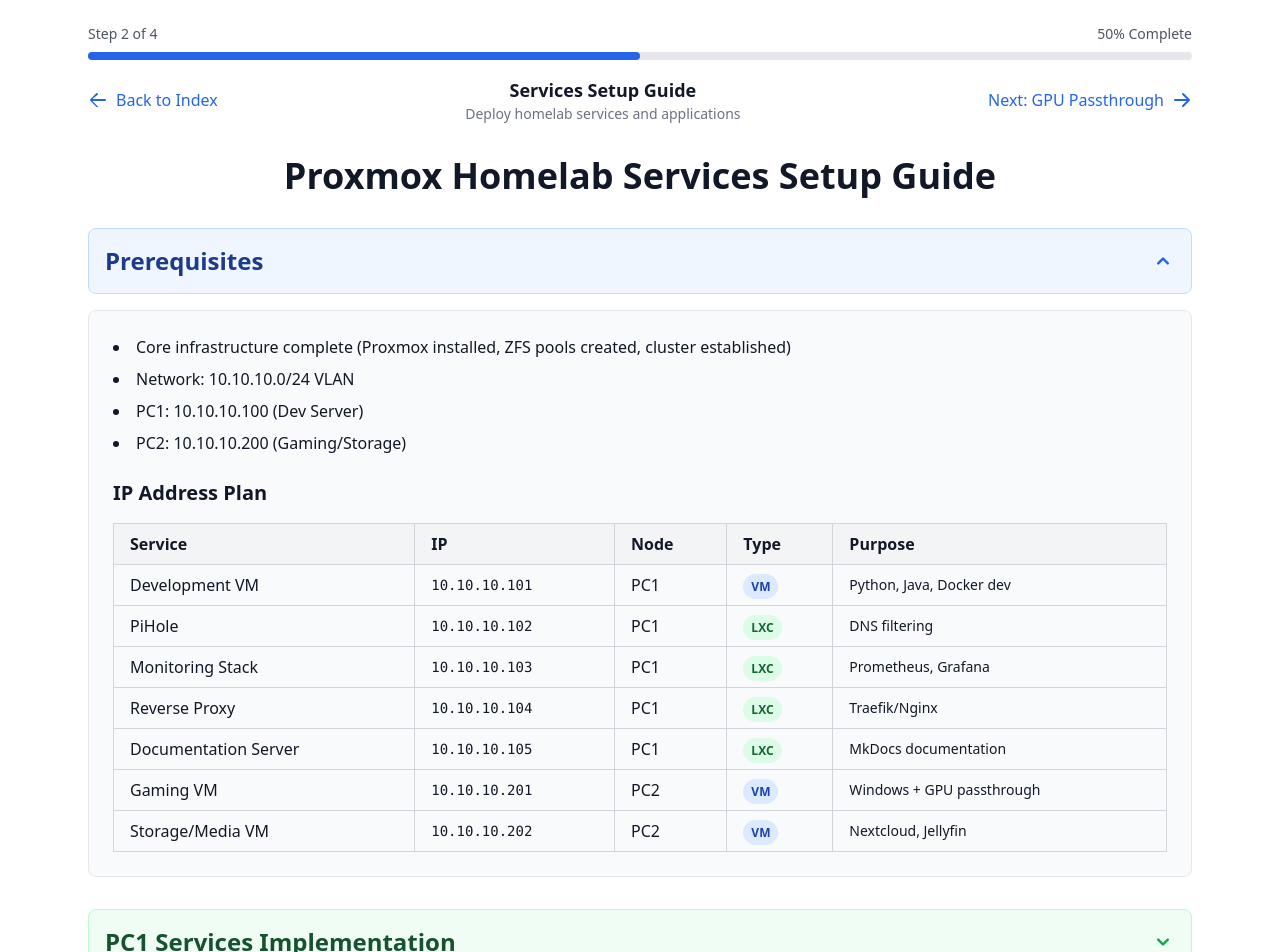
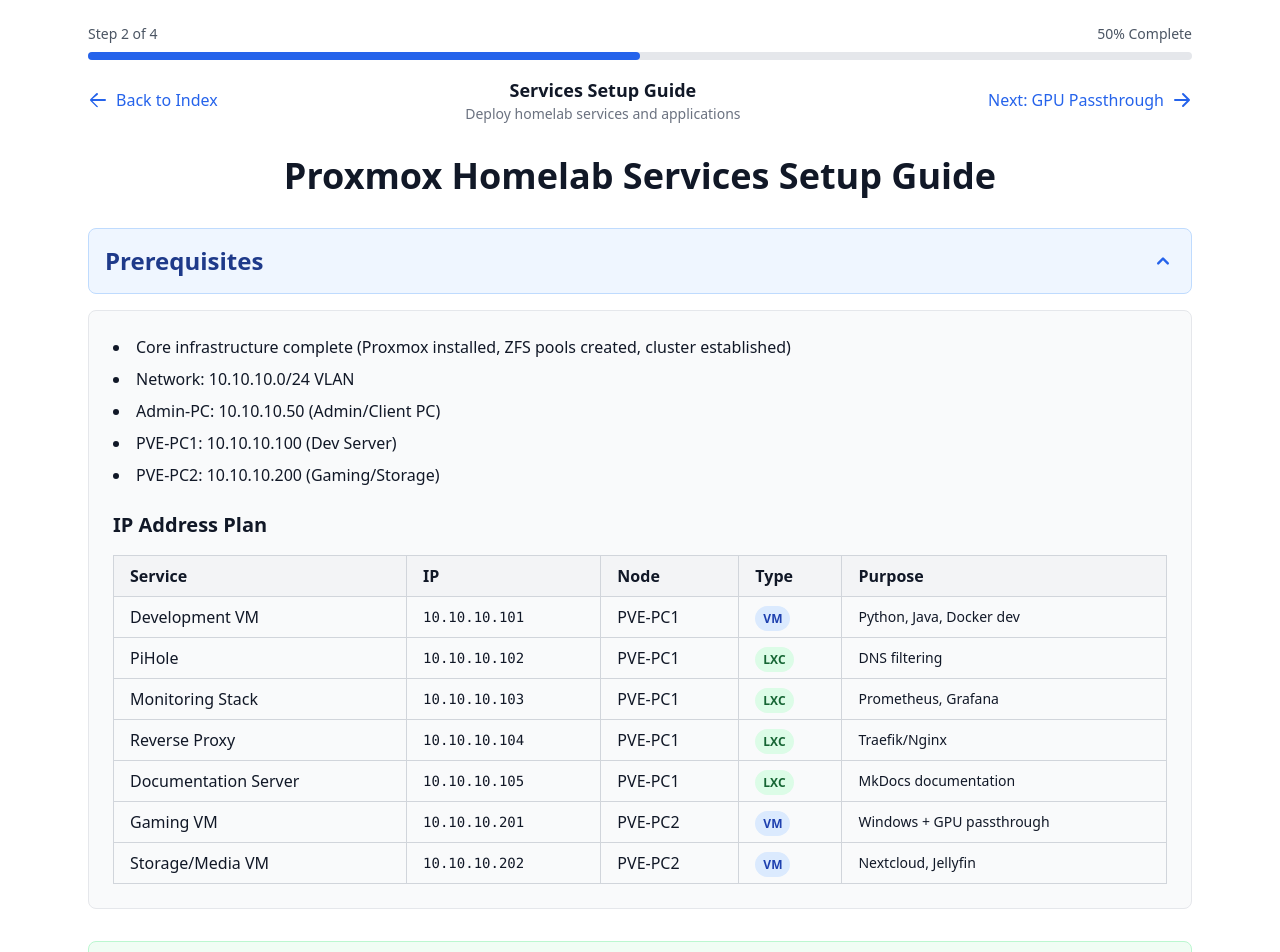
Before and after one commit to avaera8775/proxmox-docs, a Vue app: page /services-guide in a window 1280 px wide. Shown: the top 952 px of the page. Built offline with nearby package versions, Linux system fonts and the light colour scheme.

Commit message:
Updated pve values

```diff
--- a/src/components/ServicesGuide.vue
+++ b/src/components/ServicesGuide.vue
@@ -21,13 +21,13 @@
 }
 
 const services = [
-  { name: 'Development VM', ip: '10.10.10.101', node: 'PC1', type: 'VM', purpose: 'Python, Java, Docker dev' },
-  { name: 'PiHole', ip: '10.10.10.102', node: 'PC1', type: 'LXC', purpose: 'DNS filtering' },
-  { name: 'Monitoring Stack', ip: '10.10.10.103', node: 'PC1', type: 'LXC', purpose: 'Prometheus, Grafana' },
-  { name: 'Reverse Proxy', ip: '10.10.10.104', node: 'PC1', type: 'LXC', purpose: 'Traefik/Nginx' },
-  { name: 'Documentation Server', ip: '10.10.10.105', node: 'PC1', type: 'LXC', purpose: 'MkDocs documentation' },
-  { name: 'Gaming VM', ip: '10.10.10.201', node: 'PC2', type: 'VM', purpose: 'Windows + GPU passthrough' },
-  { name: 'Storage/Media VM', ip: '10.10.10.202', node: 'PC2', type: 'VM', purpose: 'Nextcloud, Jellyfin' }
+  { name: 'Development VM', ip: '10.10.10.101', node: 'PVE-PC1', type: 'VM', purpose: 'Python, Java, Docker dev' },
+  { name: 'PiHole', ip: '10.10.10.102', node: 'PVE-PC1', type: 'LXC', purpose: 'DNS filtering' },
+  { name: 'Monitoring Stack', ip: '10.10.10.103', node: 'PVE-PC1', type: 'LXC', purpose: 'Prometheus, Grafana' },
+  { name: 'Reverse Proxy', ip: '10.10.10.104', node: 'PVE-PC1', type: 'LXC', purpose: 'Traefik/Nginx' },
+  { name: 'Documentation Server', ip: '10.10.10.105', node: 'PVE-PC1', type: 'LXC', purpose: 'MkDocs documentation' },
+  { name: 'Gaming VM', ip: '10.10.10.201', node: 'PVE-PC2', type: 'VM', purpose: 'Windows + GPU passthrough' },
+  { name: 'Storage/Media VM', ip: '10.10.10.202', node: 'PVE-PC2', type: 'VM', purpose: 'Nextcloud, Jellyfin' }
 ]
 
 const domains = [
@@ -109,8 +109,9 @@
         <ul class="list-disc list-inside mb-6 space-y-2">
           <li>Core infrastructure complete (Proxmox installed, ZFS pools created, cluster established)</li>
           <li>Network: 10.10.10.0/24 VLAN</li>
-          <li>PC1: 10.10.10.100 (Dev Server)</li>
-          <li>PC2: 10.10.10.200 (Gaming/Storage)</li>
+          <li>Admin-PC: 10.10.10.50 (Admin/Client PC)</li>
+          <li>PVE-PC1: 10.10.10.100 (Dev Server)</li>
+          <li>PVE-PC2: 10.10.10.200 (Gaming/Storage)</li>
         </ul>
 
         <!-- IP Address Plan Table -->
@@ -155,7 +156,7 @@
         @click="toggleSection('pc1')"
         class="w-full flex items-center justify-between p-4 bg-green-50 dark:bg-green-900/20 rounded-lg border border-green-200 dark:border-green-800 hover:bg-green-100 dark:hover:bg-green-900/30 transition-colors"
       >
-        <h2 class="text-2xl font-semibold text-green-900 dark:text-green-100">PC1 Services Implementation</h2>
+        <h2 class="text-2xl font-semibold text-green-900 dark:text-green-100">PVE PC1 Services Implementation</h2>
         <svg
           class="w-6 h-6 text-green-600 dark:text-green-400 transform transition-transform"
           :class="{ 'rotate-180': expandedSections.pc1 }"
@@ -517,8 +518,8 @@
 graph TB
     A[Internet] --> B[Router]
     B --> C[Proxmox Cluster]
-    C --> D[PC1 - Development]
-    C --> E[PC2 - Gaming/Storage]
+    C --> D[PVE-PC1 - Development]
+    C --> E[PVE-PC2 - Gaming/Storage]
     D --> F[PiHole]
     D --> G[Monitoring]
     D --> H[Reverse Proxy]
@@ -541,8 +542,8 @@
 
 ## Hardware
 
-- **PC1**: Development and services node
-- **PC2**: Gaming and storage node
+- **PVE-PC1**: Development and services node
+- **PVE-PC2**: Gaming and storage node
 
 ## Network
 
@@ -554,13 +555,13 @@
 
 | Service | IP | Node | Type | Purpose |
 |---------|----|----- |------|---------|
-| Development VM | 10.10.10.101 | PC1 | VM | Development environment |
-| PiHole | 10.10.10.102 | PC1 | LXC | DNS filtering |
-| Monitoring | 10.10.10.103 | PC1 | LXC | Prometheus/Grafana |
-| Reverse Proxy | 10.10.10.104 | PC1 | LXC | Nginx Proxy Manager |
-| Documentation | 10.10.10.105 | PC1 | LXC | MkDocs server |
-| Gaming VM | 10.10.10.201 | PC2 | VM | Windows + GPU passthrough |
-| Media Server | 10.10.10.202 | PC2 | VM | Nextcloud/Jellyfin |
+| Development VM | 10.10.10.101 | PVE-PC1 | VM | Development environment |
+| PiHole | 10.10.10.102 | PVE-PC1 | LXC | DNS filtering |
+| Monitoring | 10.10.10.103 | PVE-PC1 | LXC | Prometheus/Grafana |
+| Reverse Proxy | 10.10.10.104 | PVE-PC1 | LXC | Nginx Proxy Manager |
+| Documentation | 10.10.10.105 | PVE-PC1 | LXC | MkDocs server |
+| Gaming VM | 10.10.10.201 | PVE-PC2 | VM | Windows + GPU passthrough |
+| Media Server | 10.10.10.202 | PVE-PC2 | VM | Nextcloud/Jellyfin |
 EOF
 
 # Create services documentation
@@ -760,7 +761,7 @@
         @click="toggleSection('pc2')"
         class="w-full flex items-center justify-between p-4 bg-purple-50 dark:bg-purple-900/20 rounded-lg border border-purple-200 dark:border-purple-800 hover:bg-purple-100 dark:hover:bg-purple-900/30 transition-colors"
       >
-        <h2 class="text-2xl font-semibold text-purple-900 dark:text-purple-100">PC2 Services Implementation</h2>
+        <h2 class="text-2xl font-semibold text-purple-900 dark:text-purple-100">PVE-PC2 Services Implementation</h2>
         <svg
           class="w-6 h-6 text-purple-600 dark:text-purple-400 transform transition-transform"
           :class="{ 'rotate-180': expandedSections.pc2 }"
```
